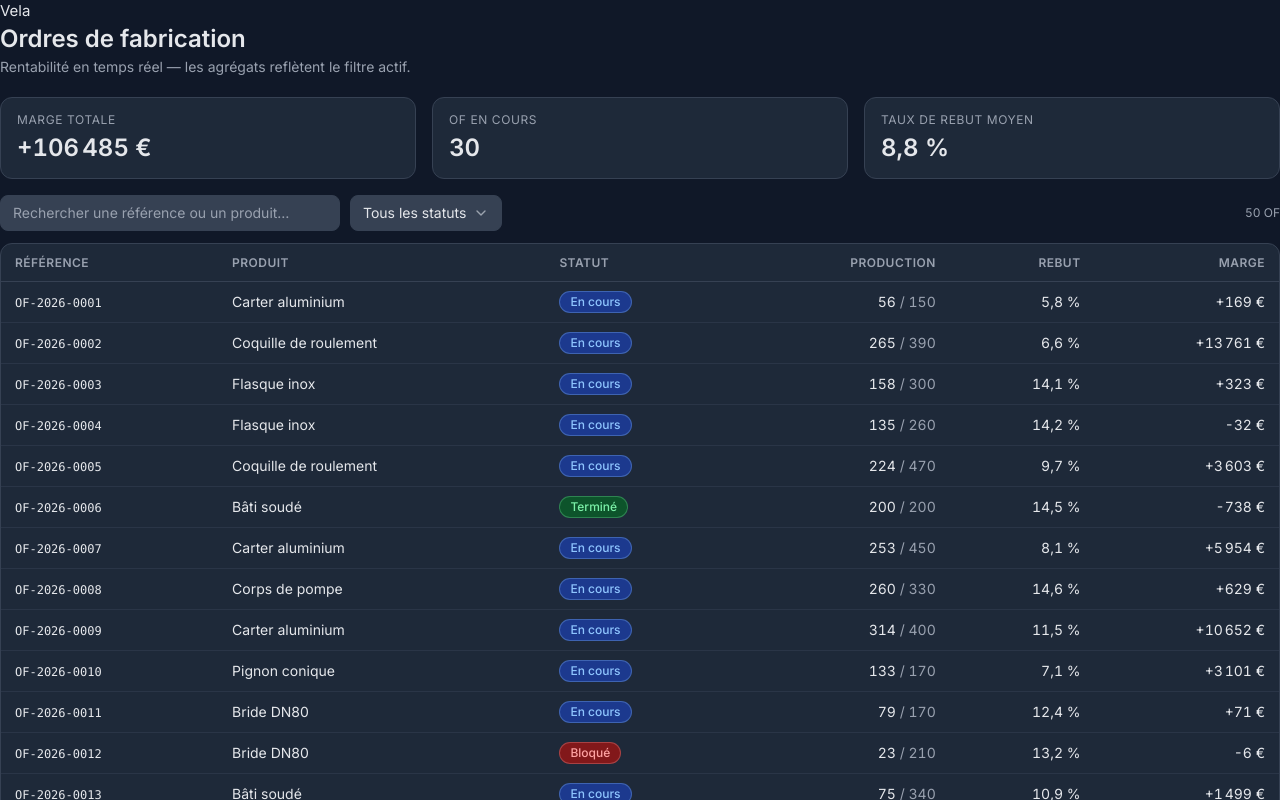
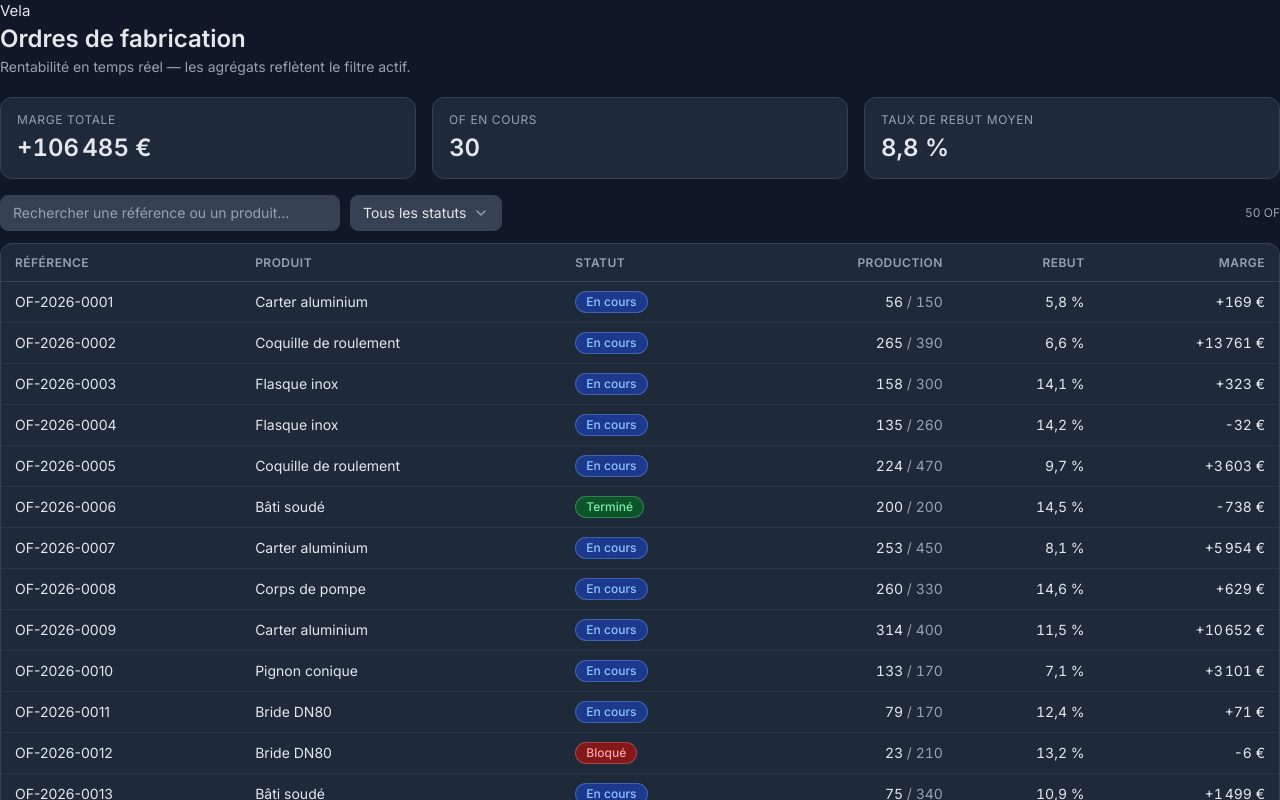
Before and after one commit to zedix/vela-dashboard, an Angular app: page / in a window 1280 px wide. Shown: the top 800 px of the page. Built offline with nearby package versions, Linux system fonts and the light colour scheme.

Commit message:
feat(a11y): keyboard-accessible rows via a stretched button
The reference cell is a real <button> (Enter/Space native), stretched over the row via ::after.
Full-row focus ring; also hoists the doubled ariaSort() call with @let.

```diff
--- a/src/app/features/orders/orders.css
+++ b/src/app/features/orders/orders.css
@@ -84,6 +84,7 @@ td {
 }
 
 tbody tr {
+  position: relative; /* anchors the row-open overlay */
   cursor: pointer;
   /* Hover + the fade-out half of the update highlight share the row's
      background-color transition (decoupled later, once motion tokens exist). */
@@ -98,6 +99,27 @@ tbody tr:last-child td {
   border-bottom: 0;
 }
 
+/* Opens the detail: a real <button> for keyboard/AT (Enter + Space native),
+   stretched over the whole row via ::after so the mouse target is unchanged. */
+.row-open {
+  all: unset;
+  cursor: pointer;
+  font: inherit;
+}
+
+.row-open::after {
+  content: '';
+  position: absolute;
+  inset: 0;
+}
+
+/* Focus ring on the stretched overlay → it hugs the whole row, not just the
+   reference cell. */
+.row-open:focus-visible::after {
+  outline: 2px solid var(--v-focus-ring);
+  outline-offset: -2px; /* drawn inside the row bounds */
+}
+
 /* Instant flash on update (no transition in), soft fade when the store drops
    the id after ~1s (transition above). */
 tbody tr.updated {
--- a/src/app/features/orders/orders.html
+++ b/src/app/features/orders/orders.html
@@ -56,10 +56,11 @@
     <thead>
       <tr>
         @for (column of columns; track column.key) {
-          <th [attr.aria-sort]="ariaSort(column.key)" [class.num]="column.numeric">
+          @let sortState = ariaSort(column.key);
+          <th [attr.aria-sort]="sortState" [class.num]="column.numeric">
             <button type="button" class="sort" (click)="store.toggleSort(column.key)">
               {{ column.label }}
-              @switch (ariaSort(column.key)) {
+              @switch (sortState) {
                 @case ('ascending') {
                   <span aria-hidden="true">▲</span>
                 }
@@ -74,17 +75,21 @@
     </thead>
     <tbody>
       @for (row of rows(); track row.order.id) {
-        <tr
-          [class.updated]="store.recentlyUpdated().has(row.order.id)"
-          (click)="store.select(row.order.id)"
-        >
+        <tr [class.updated]="store.recentlyUpdated().has(row.order.id)">
           <!-- Cells iterate the same COLUMNS as the header, so their order and
                count can't drift from it; each column's rendering stays explicit. -->
           @for (column of columns; track column.key) {
             <td [class.num]="column.numeric">
               @switch (column.key) {
                 @case ('reference') {
-                  <span class="font-mono text-xs">{{ row.order.reference }}</span>
+                  <button
+                    type="button"
+                    class="row-open font-mono text-xs"
+                    [attr.aria-label]="'Ouvrir le détail ' + row.order.reference"
+                    (click)="store.select(row.order.id)"
+                  >
+                    {{ row.order.reference }}
+                  </button>
                 }
                 @case ('produit') {
                   {{ row.order.produit }}
```
